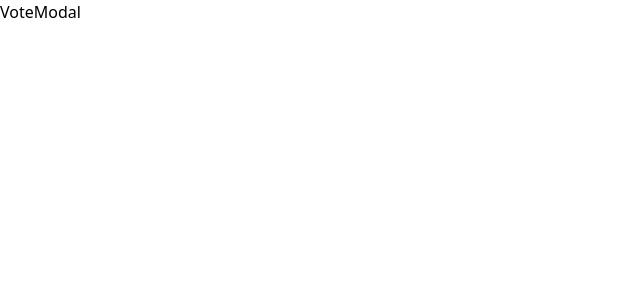
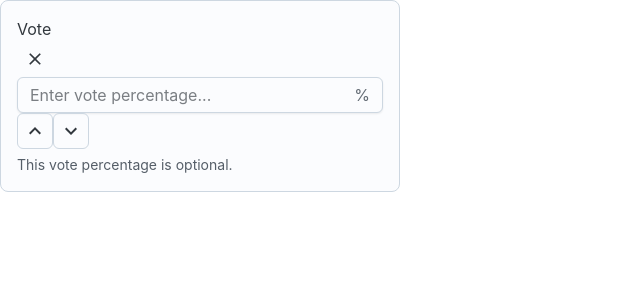
Before and after one commit to Pouzani/BitVote, a React (Vite) app: page /test in a window 1280 px wide. Shown: the top 300 px of the page, without its empty margins (0-640 px from the left). Built offline with nearby package versions, Linux system fonts and the light colour scheme.

Commit message:
Added Vote Modal Component

```diff
--- a/package.json
+++ b/package.json
@@ -12,7 +12,9 @@
   "dependencies": {
     "@emotion/react": "^11.11.1",
     "@emotion/styled": "^11.11.0",
+    "@mui/icons-material": "^5.14.8",
     "@mui/joy": "^5.0.0-beta.4",
+    "@mui/material": "^5.14.8",
     "axios": "^1.5.0",
     "react": "^18.2.0",
     "react-content-loader": "^6.2.1",
--- a/src/components/VoteModal.tsx
+++ b/src/components/VoteModal.tsx
@@ -1,9 +1,78 @@
-import React from 'react'
+import {
+	Card,
+	FormControl,
+	FormHelperText,
+	FormLabel,
+	IconButton,
+	Input,
+	Typography,
+} from "@mui/joy";
+import KeyboardArrowUpIcon from "@mui/icons-material/KeyboardArrowUp";
+import KeyboardArrowDownIcon from "@mui/icons-material/KeyboardArrowDown";
+import CloseIcon from "@mui/icons-material/Close";
+import { Coin } from "../model/coin";
+import { useState } from "react";
 
-const VoteModal = () => {
-  return (
-    <div>VoteModal</div>
-  )
-}
+type VoteModalProps = {
+	coin: Coin;
+	error: boolean;
+	errorPlaceholder: string;
+	errorValue: string;
+	hidden: boolean;
+};
 
-export default VoteModal
+const VoteModal = ({
+	coin,
+	error,
+	errorPlaceholder,
+	errorValue,
+}: VoteModalProps) => {
+    const [closed, setClosed] = useState<boolean>(false)
+    const closeModal= ()=>{
+        setClosed(true)
+    }
+	return (
+        !closed?
+		<Card
+			sx={{
+				width: 400,
+				position: "absolute",
+			}}
+		>
+			<FormControl error={error}>
+				<div className="flex items-center justify-between py-1">
+					<h3>Vote</h3>
+					<IconButton onClick={()=>{closeModal()}}>
+						<CloseIcon fontSize="small" />
+					</IconButton>
+				</div>
+				<div className="flex items-center gap-3">
+					<Input
+						size="md"
+						placeholder="Enter vote percentage..."
+						variant="outlined"
+						type="number"
+						error={error}
+						defaultValue={errorPlaceholder}
+						endDecorator="%"
+						sx={{
+							"--Input-focusedThickness": "-1px",
+						}}
+						fullWidth
+					/>
+					<IconButton variant="outlined">
+						<KeyboardArrowUpIcon />
+					</IconButton>
+					<IconButton variant="outlined">
+						<KeyboardArrowDownIcon />
+					</IconButton>
+				</div>
+				<FormHelperText>
+					This vote percentage is optional.
+				</FormHelperText>
+			</FormControl>
+		</Card>:null
+	);
+};
+
+export default VoteModal;
--- a/src/index.css
+++ b/src/index.css
@@ -1,3 +1,15 @@
 @tailwind base;
 @tailwind components;
 @tailwind utilities;
+
+/* Chrome, Safari, Edge, Opera */
+input::-webkit-outer-spin-button,
+input::-webkit-inner-spin-button {
+  -webkit-appearance: none;
+  margin: 0;
+}
+
+/* Firefox */
+input[type=number] {
+  -moz-appearance: textfield;
+}
--- a/src/model/coin.ts
+++ b/src/model/coin.ts
@@ -12,4 +12,7 @@ export interface Coin {
     market_cap_change_percentage_24h: number;
     market_cap_change_24h: number;
     total_volume: number;
+    voted?: boolean;
+    upVotes: number;
+    downVotes: number;
 }
--- a/src/pages/Home.tsx
+++ b/src/pages/Home.tsx
@@ -1,9 +1,10 @@
-import { Table } from "@mui/joy";
+import { Button, Table } from "@mui/joy";
 import { useCallback, useEffect, useState } from "react";
 import { getAllCoins } from "../api/coinService";
 import { Coin } from "../model/coin";
 import TableLoader from "../components/TableLoader";
 import Pagination from "../components/Pagination";
+import VoteModal from "../components/VoteModal";
 
 const Home = () => {
 	const [coins, setCoins] = useState<Coin[]>([]);
@@ -26,7 +27,7 @@ const Home = () => {
 			console.error(error);
 			// Handle errors as needed
 		}
-	},[currentPage]);
+	}, [currentPage]);
 
 	useEffect(() => {
 		fetchData();
@@ -43,12 +44,16 @@ const Home = () => {
 							<th>24h%</th>
 							<th className="hidden lg:table-cell">Marketcap</th>
 							<th className="hidden lg:table-cell">Volume</th>
+							<th>Vote</th>
 						</tr>
 					</thead>
 					<tbody>
-						{!isLoading ? coins.map((coin, index) => (
+						{!isLoading ? (
+							coins.map((coin, index) => (
 								<tr key={index} className="">
-								<td className="hidden lg:table-cell">{coin.market_cap_rank}</td>
+									<td className="hidden lg:table-cell">
+										{coin.market_cap_rank}
+									</td>
 									<td className="flex items-center gap-2">
 										<img src={coin.image} className="w-8" />
 										{coin.name}
@@ -63,16 +68,42 @@ const Home = () => {
 											{coin.price_change_percentage_24h}
 										</td>
 									)}
-								<td className="hidden lg:table-cell">{coin.market_cap}</td>
-								<td className="hidden lg:table-cell">{coin.total_volume}</td>
+									<td className="hidden lg:table-cell">
+										{coin.market_cap}
+									</td>
+									<td className="hidden lg:table-cell">
+										{coin.total_volume}
+									</td>
+									<td>
+										{!coin.voted ? (
+											<VoteButton />
+										) : (
+											"Already voted"
+										)}
+									</td>
 								</tr>
-						)): <TableLoader />}
+							))
+						) : (
+							<TableLoader />
+						)}
 					</tbody>
 				</Table>
 			</div>
-			<Pagination totalPages={250} onPageChange={onPageChange}/>
+			<Pagination totalPages={250} onPageChange={onPageChange} />
 		</div>
 	);
 };
 
+export const VoteButton = () => {
+	const showModal = () => {
+		console.log("show modal");
+	};
+	return (
+		<><Button variant="outlined" color="neutral" onClick={() => showModal()}>
+			Vote
+		</Button>
+		<VoteModal /></>
+	);
+};
+
 export default Home;
```
Also changed, not shown: src/utils/theme.ts (added, +8 -0 lines), 1 other file (tests, documents, lock files or other folders). Lines whose indentation alone changed are shown as unchanged.
